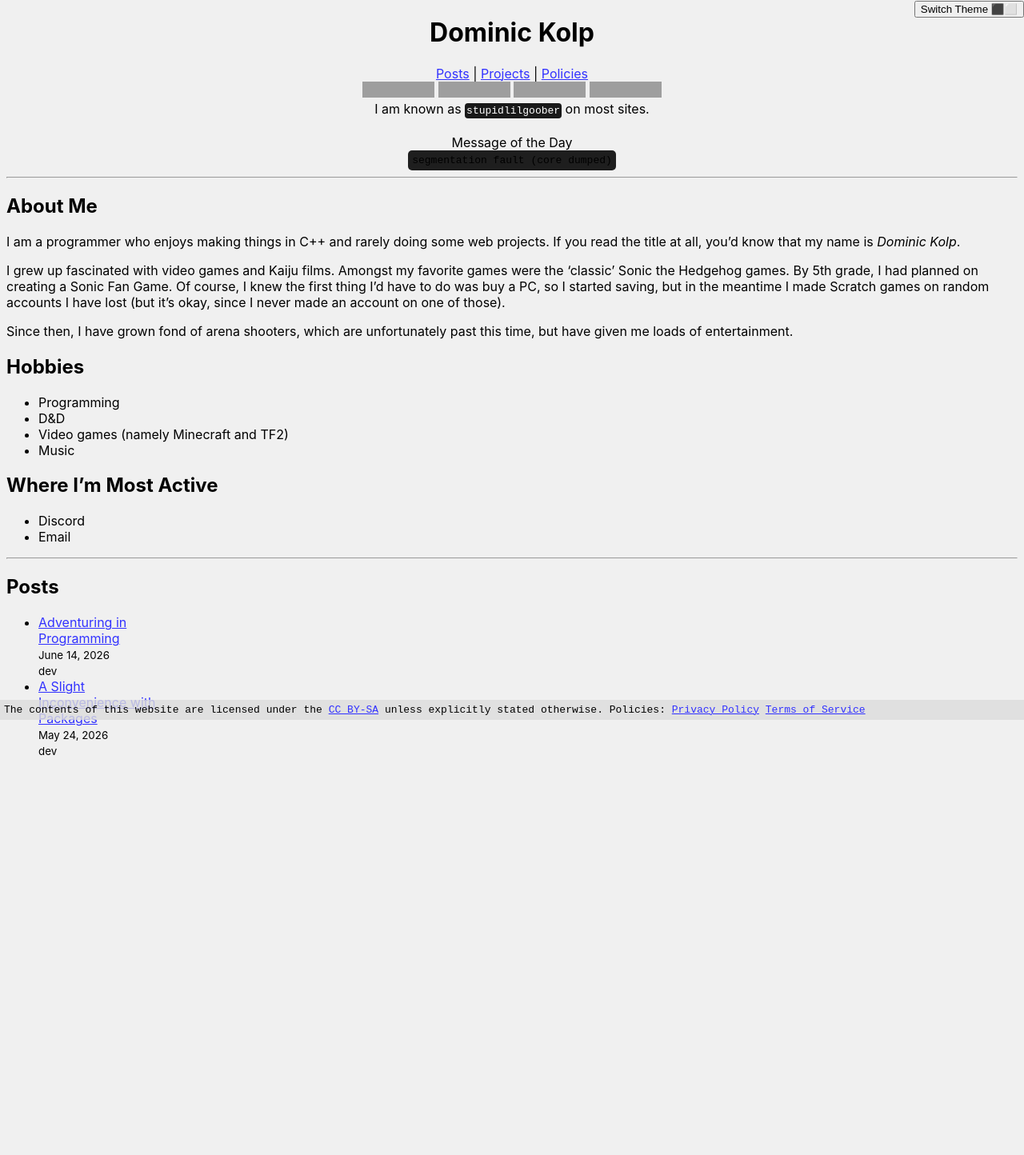
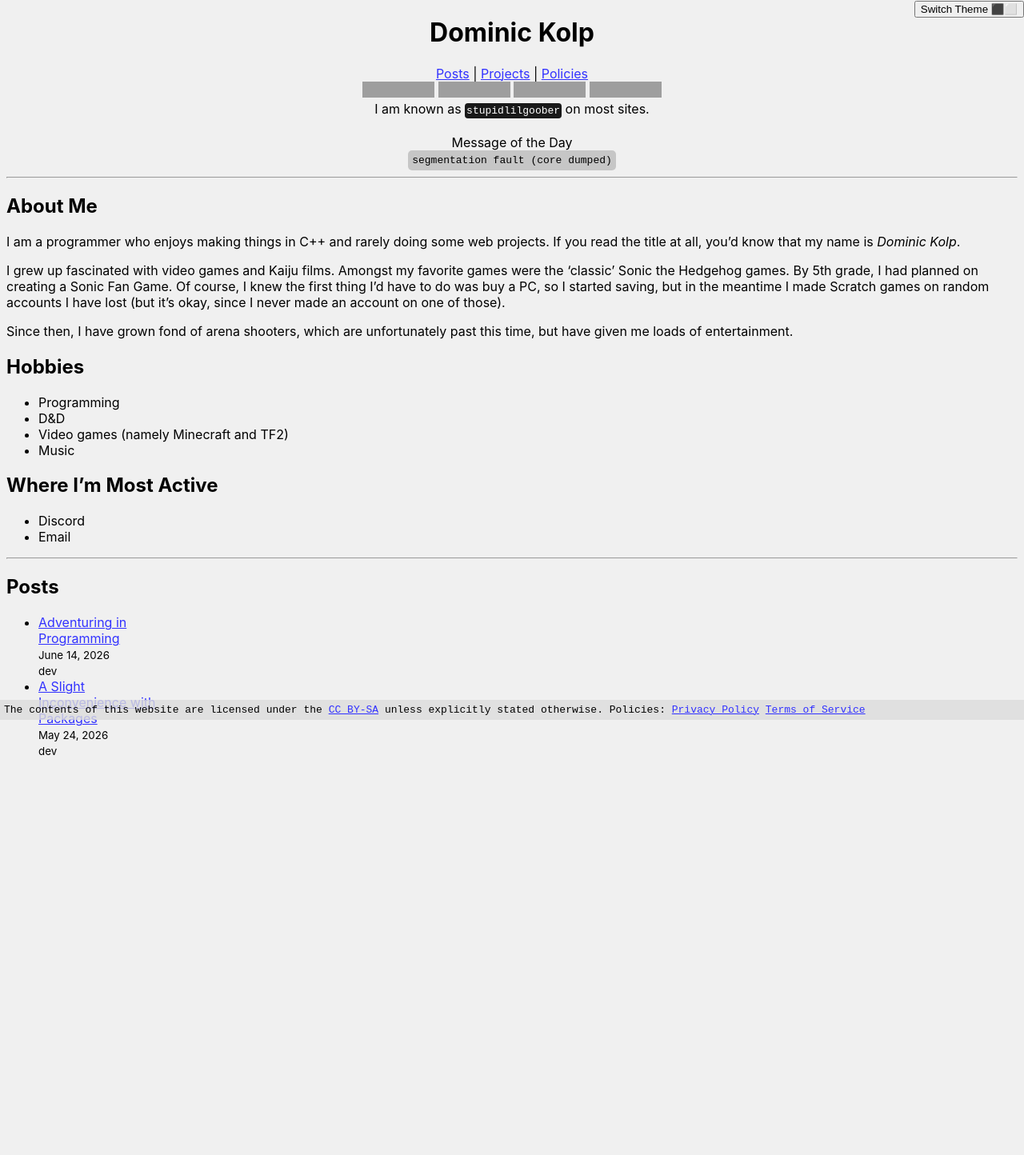
Before and after one commit to StupidLilGoober/stupidlilgoober.github.io, a Jekyll site: the page built from index.md, in a window 1280 px wide. Shown: the whole page at 80% size. Built offline with Jekyll 4.4.1, drawn with Linux system fonts in a browser that asks for light colours; grey boxes are pictures that could not be loaded.

Commit message:
quick fix

```diff
--- a/_includes/scripts/messageOfTheDay.js
+++ b/_includes/scripts/messageOfTheDay.js
@@ -30,7 +30,6 @@ const messages = [
   "algebra class is rough rn",
   "segmentation fault (core dumped)",
   "it was working fine yesterday, i changed nothing",
-
 ]
 
 const element = document.getElementById("random-message");
--- a/_sass/elements.scss
+++ b/_sass/elements.scss
@@ -5,7 +5,7 @@
 }
 
 #random-message {
-  background-color: rgb(30, 30, 30);
+  background-color: rgba(30, 30, 30, 0.2);
   font-family: monospace;
   padding: 5px;
   display: inline-block;
```
